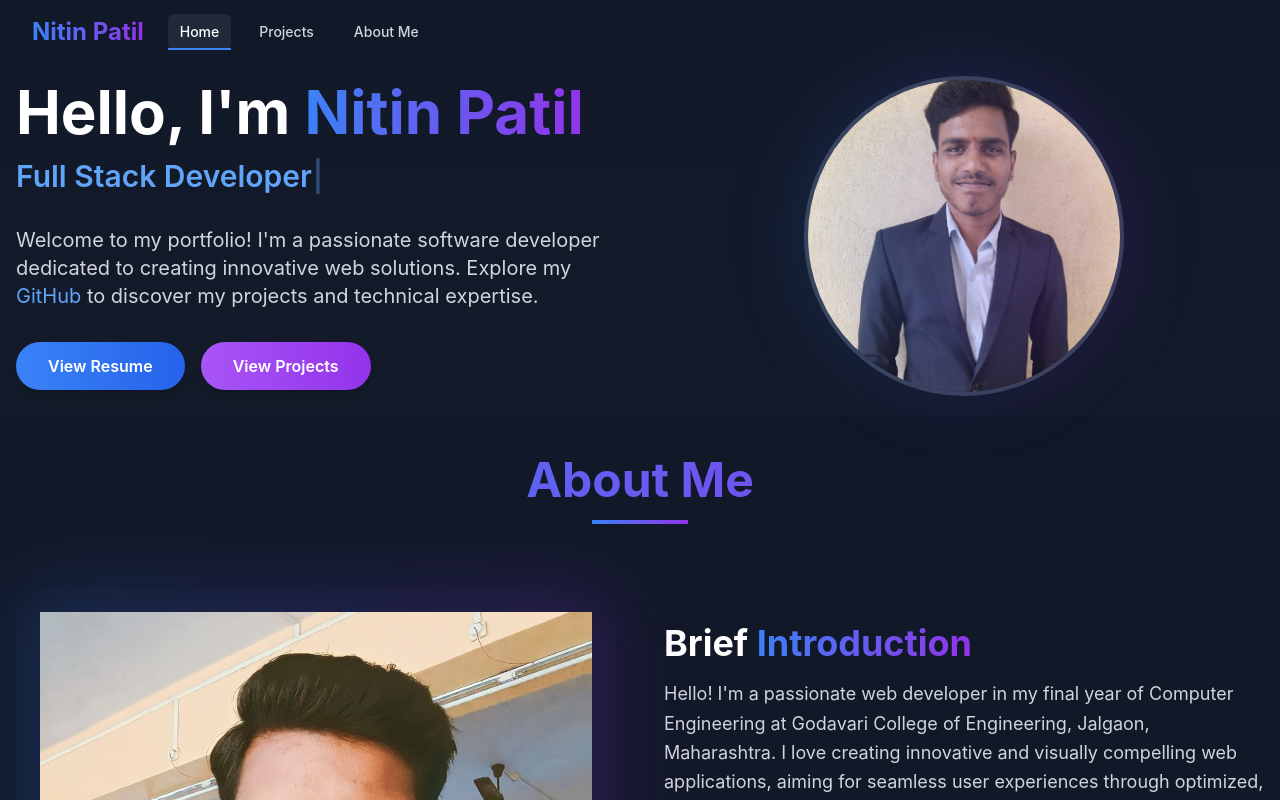
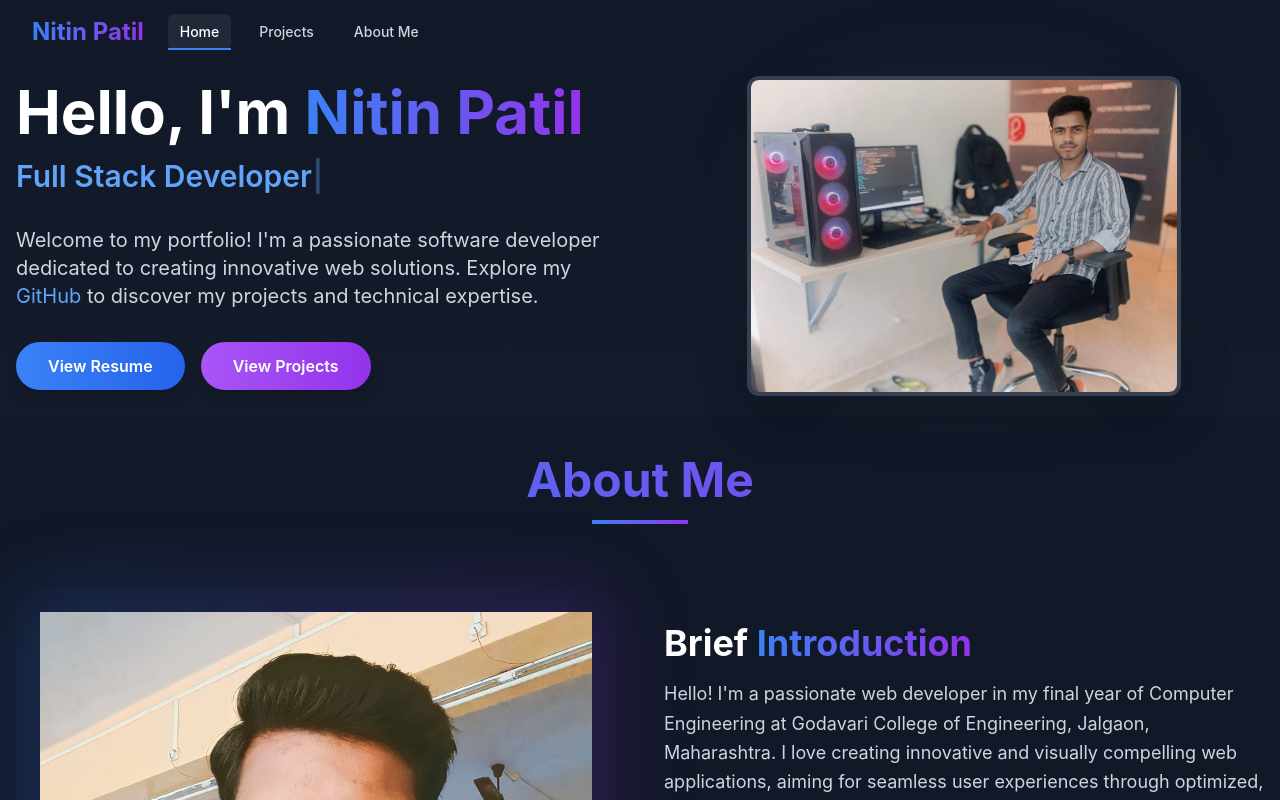
Before and after one commit to nitindpatil15/Portfolio2, a React (Create React App) app: page / in a window 1280 px wide. Shown: the top 800 px of the page. Built offline with nearby package versions, Linux system fonts and the light colour scheme.

Commit message:
image changed

```diff
--- a/src/component/Home.js
+++ b/src/component/Home.js
@@ -94,11 +94,11 @@ const Home = () => {
             className="flex-1 flex justify-center"
           >
             <div className="relative">
-              <div className="absolute inset-0 bg-gradient-to-r from-blue-500 to-purple-600 rounded-full blur-2xl opacity-20 animate-pulse"></div>
+              <div className="absolute inset-0 bg-gradient-to-r from-slate-700 to-gray-700 rounded-full blur-2xl opacity-20 animate-pulse"></div>
               <img
                 src={Nitin}
                 alt="Nitin Patil"
-                className="w-64 h-64 md:w-80 md:h-80 rounded-full object-cover border-4 border-gray-700 shadow-2xl hover:border-blue-500 transition-all duration-300"
+                className="w-auto h-64 md:h-80 rounded-xl object-cover border-4 border-gray-700 shadow-2xl hover:border-blue-500 transition-all duration-300"
               />
             </div>
           </motion.div>
```
Also changed, not shown: src/Assets/img/Nitin.jpg.
